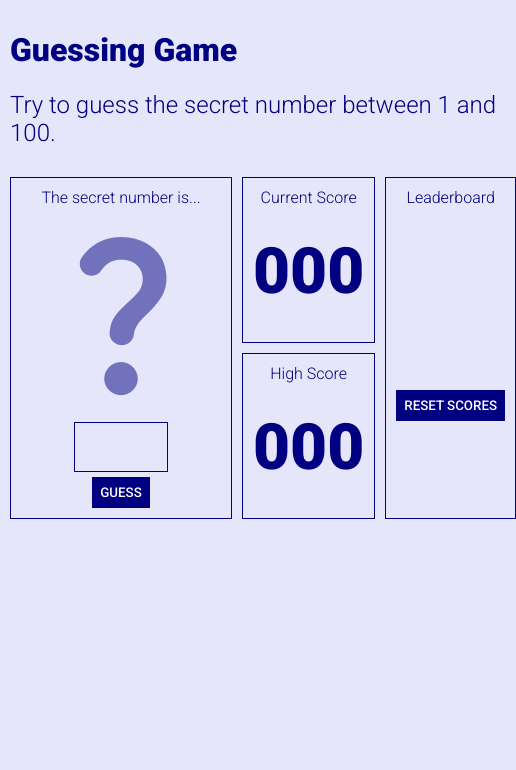
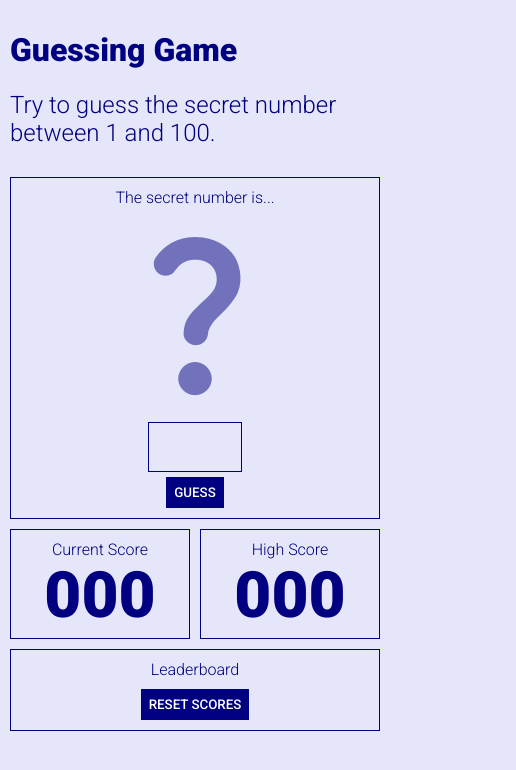
Before and after one commit to clarababette/guessing-game, a plain HTML site: page game.html in a window 390 px wide. Shown: the whole page, 516 px wide, since content can reach past the window. Drawn offline with Linux system fonts and the light colour scheme.

Commit message:
mobile layout

```diff
--- a/style.css
+++ b/style.css
@@ -18,8 +18,6 @@ body {
   height: fit-content;
   display: grid;
   margin: 0px auto;
-  /* grid-template-columns: 2fr 1fr 1fr; */
-  /* grid-template-rows: repeat(3, auto); */
   row-gap: 10px;
   column-gap: 10px;
   grid-template-areas:
@@ -188,3 +186,13 @@ td {
 tr:nth-child(even) td {
   background-color: rgba(116, 122, 188, 0.75);
 }
+
+@media only screen and (max-width: 768px) {
+  .container {
+    grid-template-areas:
+      'title title'
+      'game game'
+      'current_score high_score'
+      'leaderboard leaderboard';
+  }
+}
```
